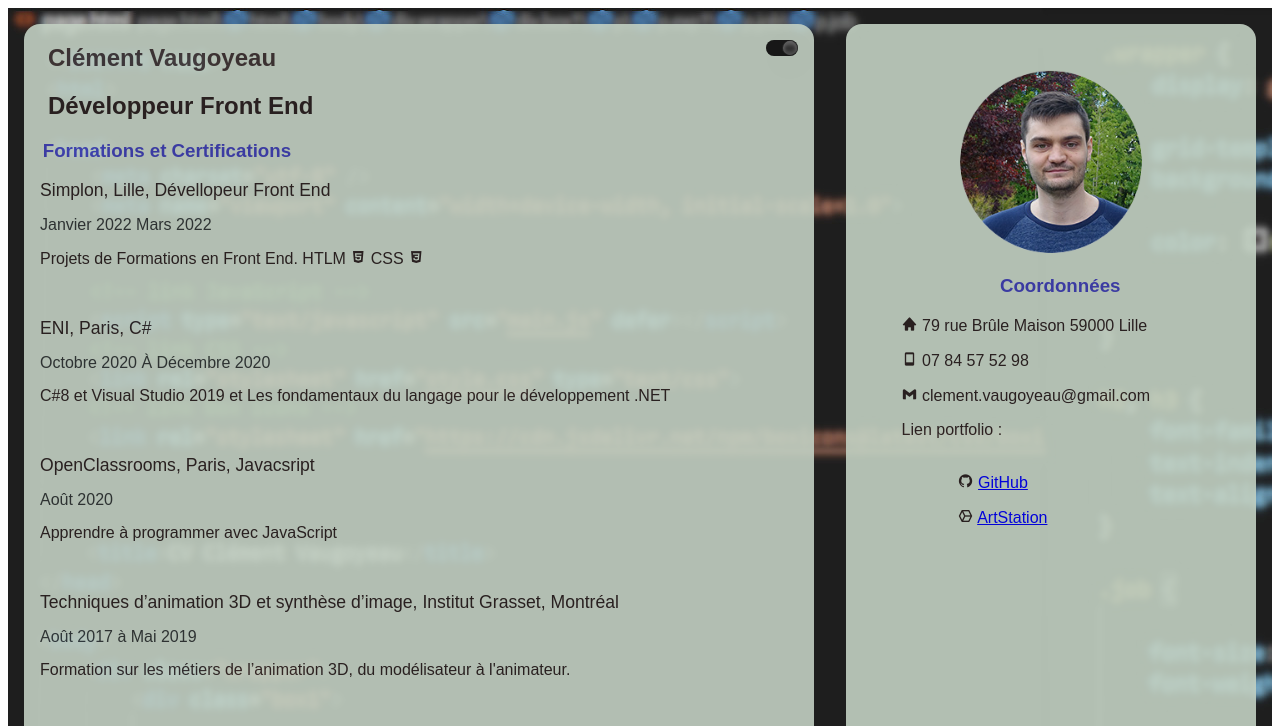
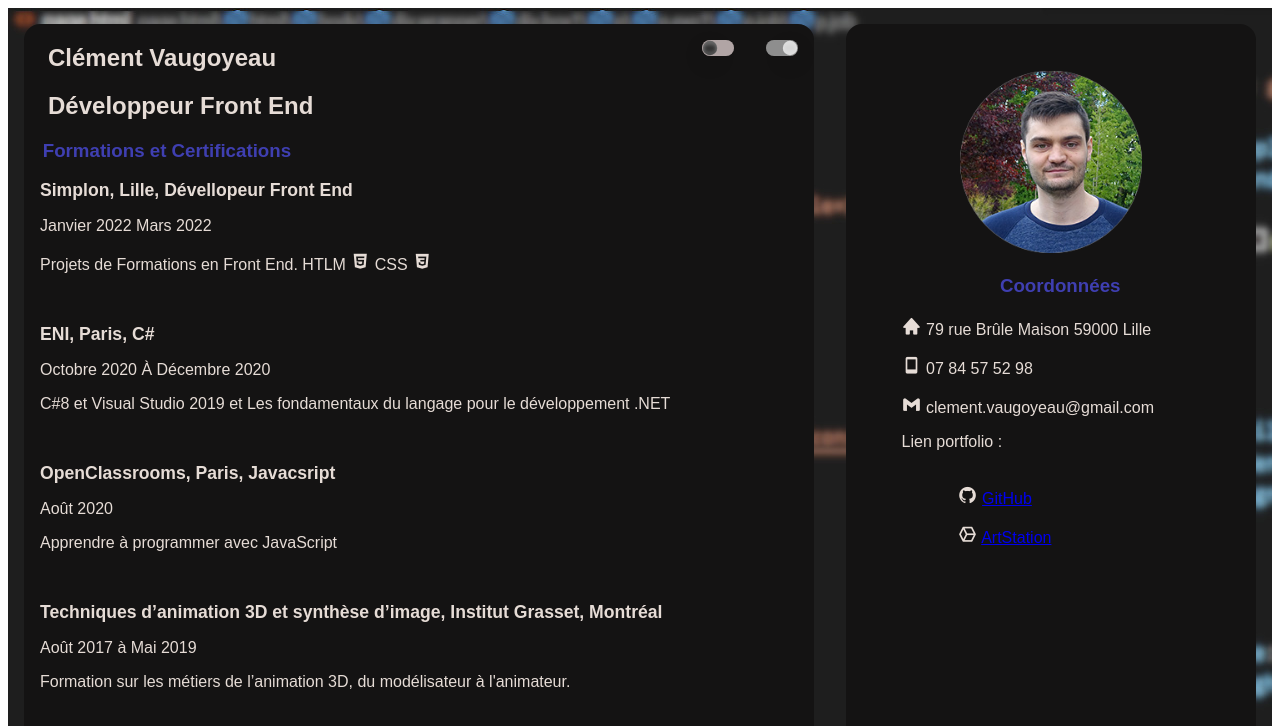
Before and after one commit to ClementVaugoyeau/cv-ligne, a website: page index.html in a window 1280 px wide. Both pictures are taken after a click on the element 781 px from the left and 48 px from the top of the page. Shown: the top 726 px of the page. Drawn offline with nearby package versions, Linux system fonts and the light colour scheme.

Commit message:
dark mode update

```diff
--- a/index.html
+++ b/index.html
@@ -22,23 +22,39 @@
     <div class="wrapper">
 
 
-        <div class="box1">
+        <div id="box1">
 
             <div id = "toggle">
 
-                <i class="indicator"></i>
+                <s class="indicator"></s>
             </div>
 
             <script>
+
+                const h2 = document.querySelector('h2');
                 const toggle = document.getElementById("toggle");
+                const Nom = document.getElementById('Nom');
+                const date = document.getElementsByClassName('date');
+
                 toggle.onclick = function(){
                     toggle.classList.toggle('active')
+                    box1.classList.toggle('active')
+                    box2.classList.toggle('active')
+                    h2.classList.toggle('active')
+                    Nom.classList.toggle('active')
+                    date.classList.toggle('active')
                 }
             </script>
 
+          <div id = "toggleLanguages">
+
+          <s class="indicator"></s>
+          </div>
+
 
           <div id="text">
-            <h2 class="Nom">Clément Vaugoyeau </h2>
+            <h2>Clément Vaugoyeau </h2>
+
             <h2>Développeur Front End</h2>
 
 
@@ -97,7 +113,7 @@
         </div>
 
         </div>
-        <div class="box2">
+        <div id ="box2">
             <div class="photo">
 
                 <img src="https://github.com/ClementVaugoyeau/cv-ligne/blob/master/images/photoCvMini.png?raw=true"
--- a/style.css
+++ b/style.css
@@ -3,9 +3,13 @@
     src: url('https://fonts.googleapis.com/css2?family=Open+Sans:wght@500&display=swap');
 }
 
+
+
+
 .wrapper {
 
     display: grid;
+
     grid-template-columns: 1fr 35%;
 
     background-image: url('https://github.com/ClementVaugoyeau/cv-ligne/blob/master/images/backgroundCodeBlur.jpg?raw=true');
@@ -18,14 +22,29 @@ h2, h3 {
     text-align: justify;
 }
 
+h2.active
+{
+    color: rgb(230, 220, 214);
+
+}
+
+h3.active
+{
+    color: rgb(230, 220, 214);
+}
+
 .job {
 
     font-size: 1.1em;
-    font-weight: lighter;
+    font-weight: bolder;
 }
 
-.Nom {
+#Nom {
     color: rgb(63, 52, 52);
+}
+
+#Nom.active {
+    color: rgb(230, 220, 214);
 }
 
 ul {
@@ -38,29 +57,55 @@ p {
     font-family: Arial, Helvetica, sans-serif;
 }
 
-.date {
+#date {
     color: rgb(48, 53, 53);
     line-height: 1rem;
+}
+
+#date.active {
+    color: rgb(213, 231, 213);
 }
 
 h3 {
     color: rgb(63, 63, 177);
 }
 
-.box1 {
+#box1 {
 
     display: inline;
-    background-color: rgb(195, 209, 195);
+    background-color: rgb(213, 231, 213);
     margin: 1rem;
     border-radius: 1rem;
-    opacity: 0.9;
+    opacity: 0.95;
     font-family: Arial, Helvetica, sans-serif;
 }
 
+i
+{
+    font-size: 1.25rem;
+}
 
-.box2 /* Coordonees */{
 
-    background-color: rgb(195, 209, 195);
+#box1.active
+{
+background-color: rgb(20, 19, 19);
+opacity: 1;
+color: rgb(230, 220, 214);
+transition: 0.5s;
+}
+
+#box2.active
+{
+background-color: rgb(20, 19, 19);
+opacity: 1;
+color: rgb(230, 220, 214);
+transition: 0.5s;
+
+}
+
+#box2 /* Coordonees */{
+
+    background-color: rgb(213, 231, 213);
     margin: 1rem;
     border-radius: 1rem;
     opacity: 0.9;
@@ -93,11 +138,17 @@ box-shadow: inset 0px 8px 60px rgba(0, 0, 0, 0.1),
             inset 0px 8px 60px rgba(0, 0, 0, 0.1);
 }
 
+#toggle.active
+{
+    background: rgb(192, 192, 192);
+
+
+}
+
 #toggle .indicator
 {
 
   position: absolute;
-
   width: 1rem;
   height: 1em;
   background: linear-gradient(to bottom, #444, #222);
@@ -113,8 +164,42 @@ box-shadow: inset 0px 8px 60px rgba(0, 0, 0, 0.1),
 
 #toggle.active .indicator
 {
+    background: rgb(214, 214, 214);
+    left: 1rem;
+    transition: 0.5s;
+}
 
-    left: 1rem;
+#toggleLanguages
+{
+position: relative;
+float: right;
+
+width: 2rem;
+height: 1em;
+margin: 1rem;
+border-radius: 1rem;
+background: rgb(238, 222, 222);
+transition: 0.5s;
+box-shadow: inset 0px 8px 60px rgba(0, 0, 0, 0.1),
+            inset 0px 8px 60px rgba(0, 0, 0, 0.1),
+            inset 0px 8px 60px rgba(0, 0, 0, 0.1);
+}
+
+#toggleLanguages .indicator
+{
+    position: absolute;
+    width: 1rem;
+    height: 1em;
+    background: linear-gradient(to bottom, #444, #222);
+    border-radius: 50%;
+    transform: scale(0.9);
+    box-shadow: 0 8px 40px rgba(0, 0, 0, 0.1),
+                inset 0 4px 4px rgba(255, 255, 255, 0.2),
+                inset 0 -4px 4px rgba(255, 255, 255, 0.2);
+    transition: 0.5s;
+    cursor: pointer;
+
+
 }
 
 @media screen and (max-width: 800px) {
```
